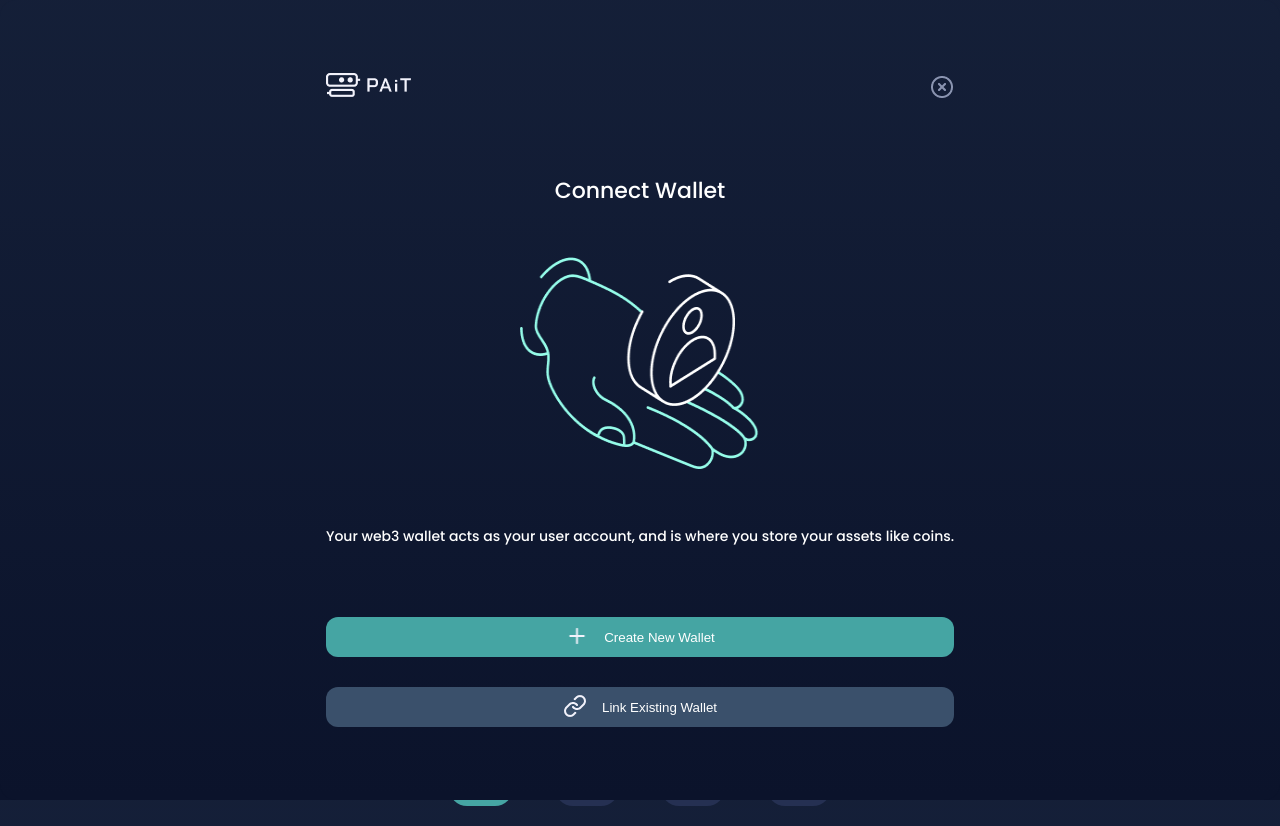
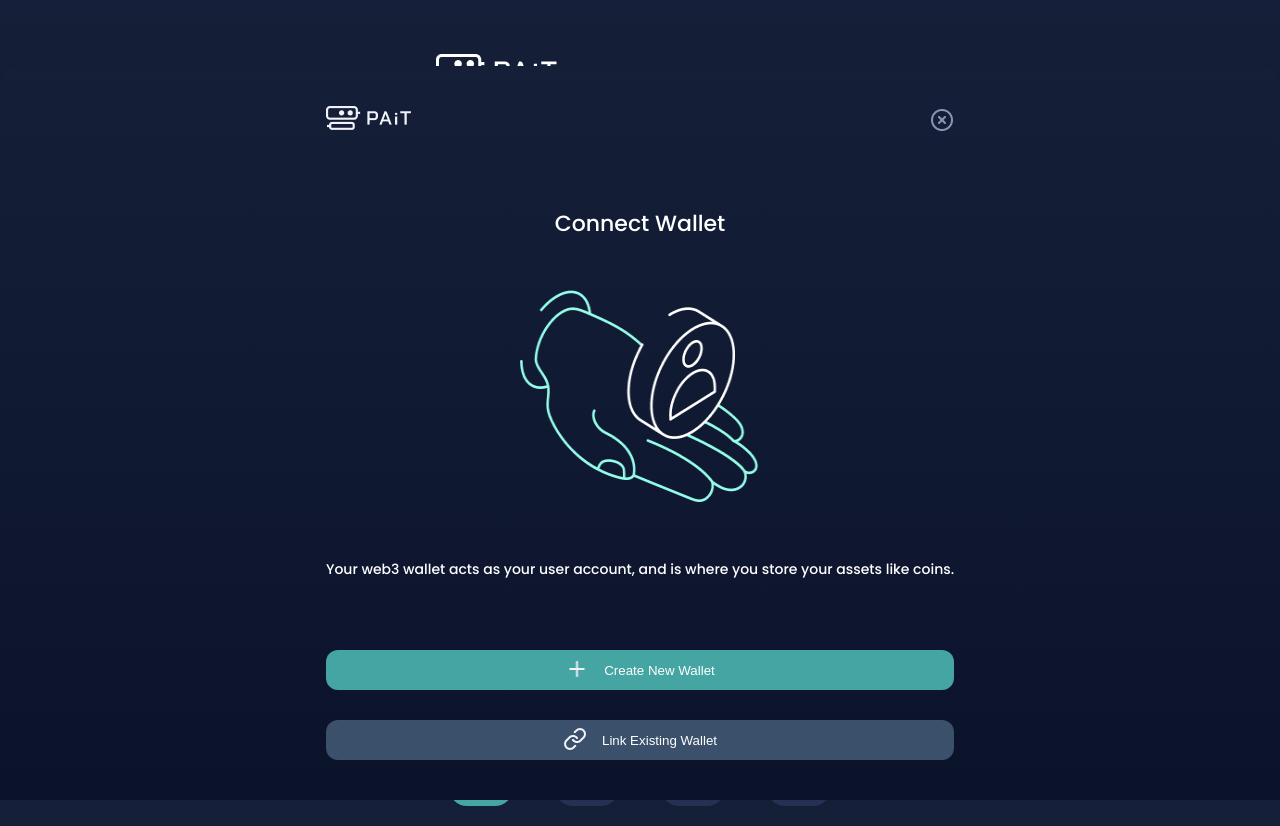
Before and after one commit to MorrisMacharia/pait2-tsx, a Next.js app: page / in a window 1280 px wide. Both pictures are taken after a click on the button "Connect Wallet". Built offline with nearby package versions, Linux system fonts and the light colour scheme.

Commit message:
modal modification

```diff
--- a/src/app/components/Connectwallet/page.css
+++ b/src/app/components/Connectwallet/page.css
@@ -11,7 +11,7 @@
   var(--Background, #0b132b);
   border-radius: 16px;
   opacity: 0;
-  height: 100%;
+
 }
 
 .modal-overlay.active {
@@ -34,7 +34,6 @@
   width: 100%;
   gap: 70px;
   background-color: #1f2937;
-  max-height: 90%;
   padding: 16px;
   border-radius: 16px;
   transform: translateY(100%);
```
